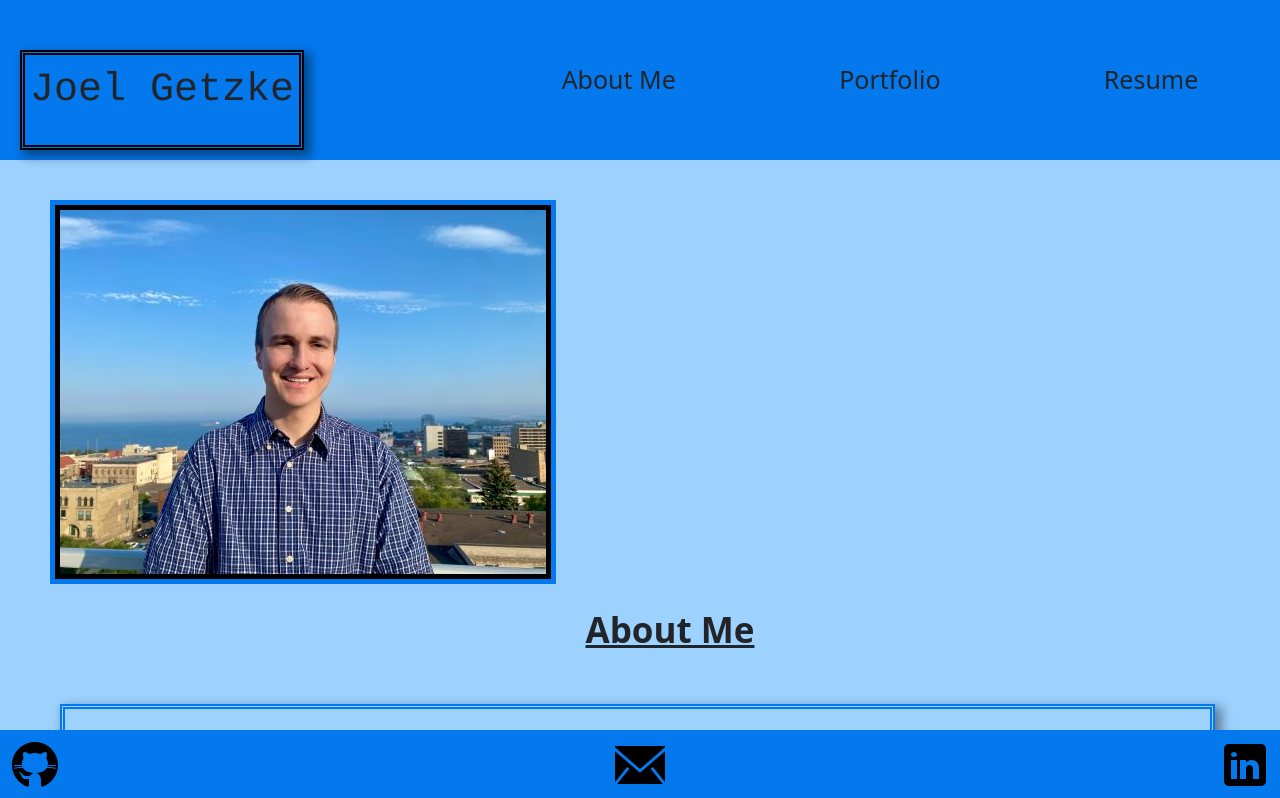
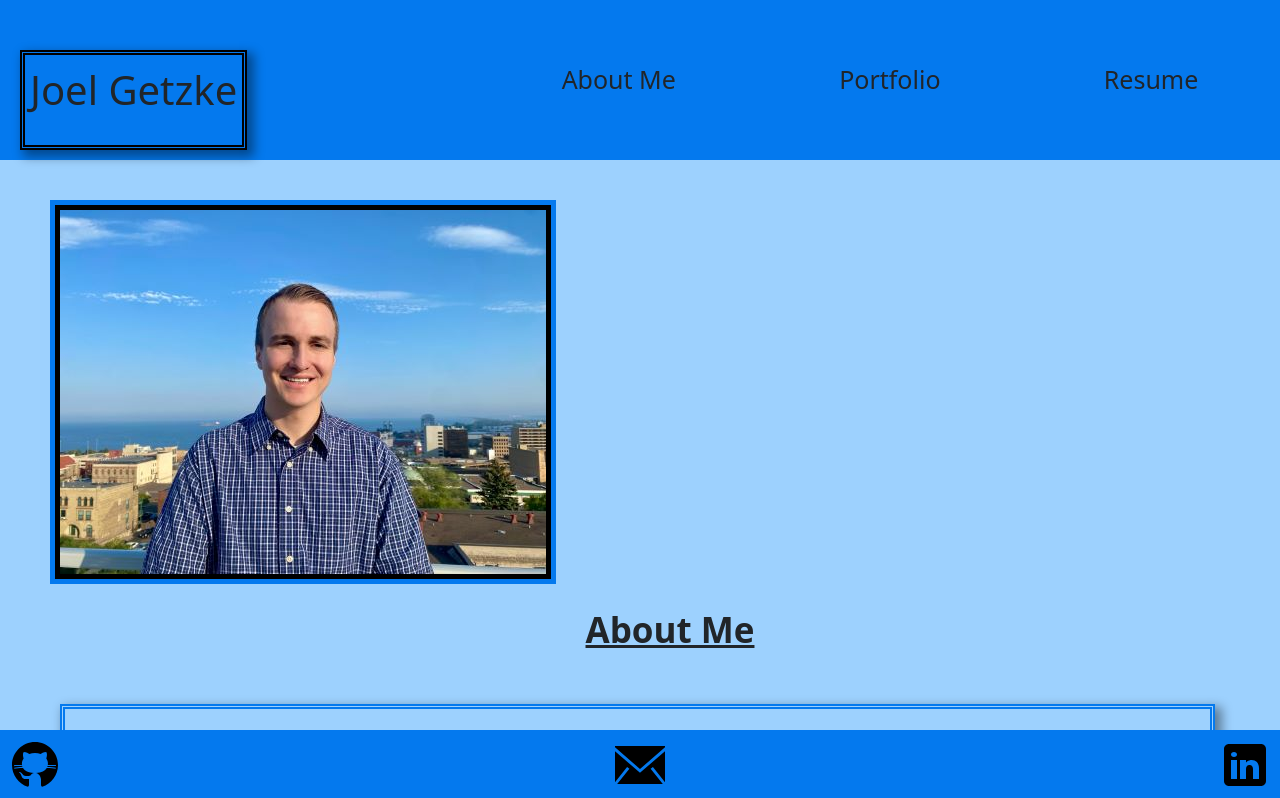
Before and after one commit to Glansburg/ReactPortfolio, a React (Vite) app: page / in a window 1280 px wide. Shown: the top 798 px of the page. Built offline with nearby package versions, Linux system fonts and the light colour scheme.

Commit message:
trouble shooting

```diff
--- a/src/App.css
+++ b/src/App.css
@@ -60,7 +60,6 @@ body {
 }
 
 .name-div {
-  font-family: cursive, Courier, Monospace;
   font-size: 40px;
   padding: 5px;
   display: flex;
```
